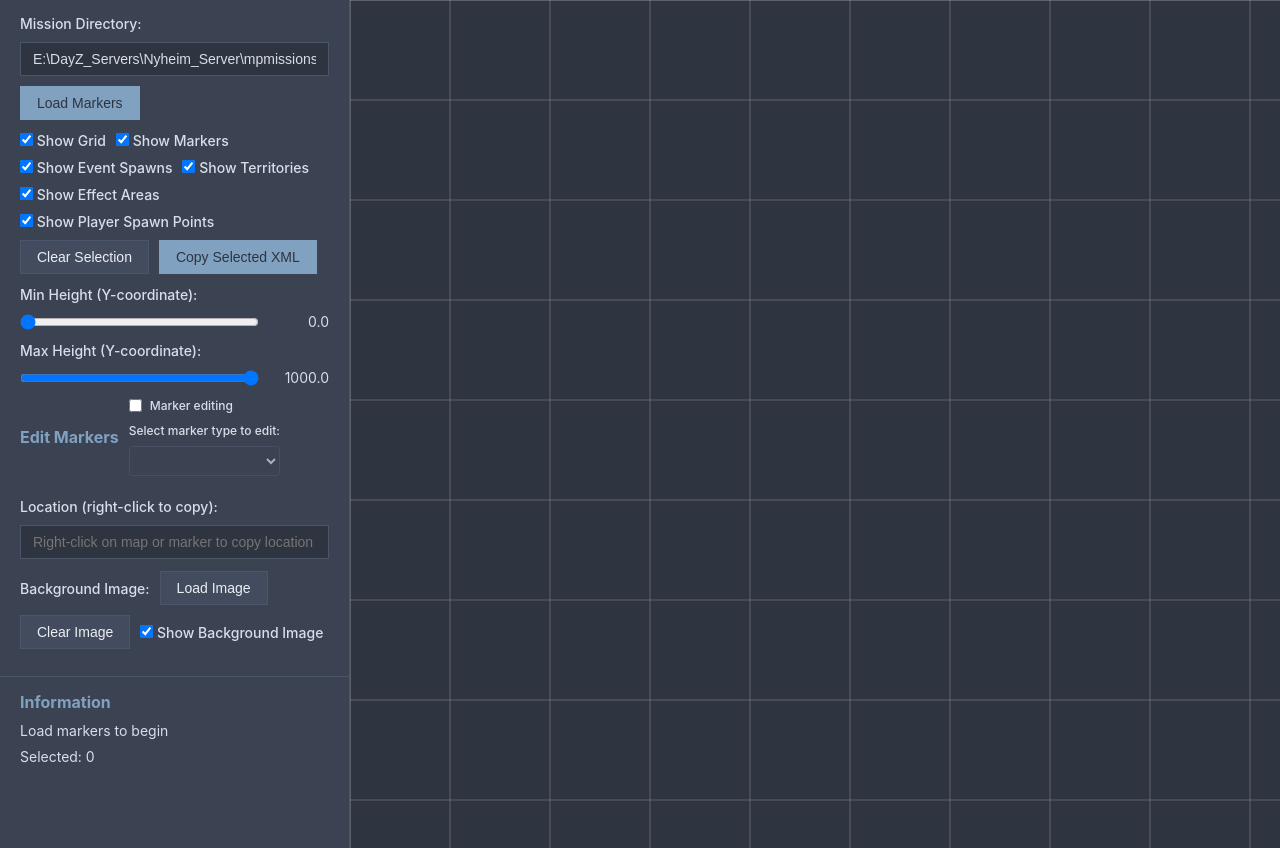
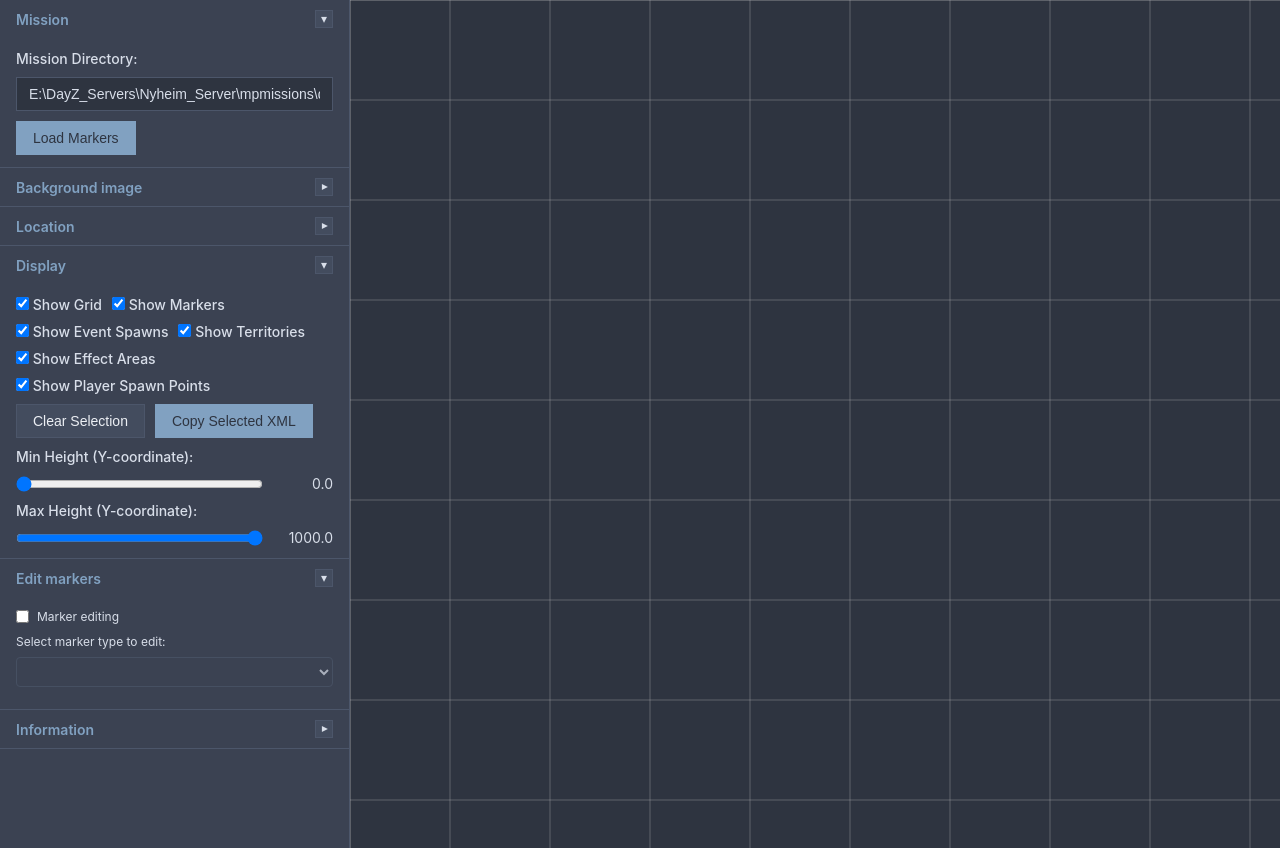
Before and after one commit to poopipe/dayz-economy-slop, a Flask app: template templates/map_viewer.html in a window 1280 px wide. Shown: the part 81-929 px from the top of the page. Run offline with Flask 3, Linux system fonts and the light colour scheme; the template is opened without the code that fills it, so the values that code supplies are empty.

Commit message:
Update sidebar UI and unify marker rendering
- Convert left panel into collapsible sections with persisted open/closed state and centralized ordering

- Unify hover/tooltip/draw for marker types under the markerTypes system

- Reorganize display controls (move height filter into Display; adjust edit controls ordering)

- Update README to reflect current marker editing and event spawn support

```diff
--- a/static/css/map_viewer.css
+++ b/static/css/map_viewer.css
@@ -92,8 +92,61 @@ header h1 {
     background: var(--nord1);
 }
 
+/* Sidebar sections (collapsible) */
+.sidebar-sections {
+    display: flex;
+    flex-direction: column;
+}
+
+.sidebar-section-content {
+    border-bottom: 1px solid var(--nord3);
+}
+
+.sidebar-section-header {
+    display: flex;
+    align-items: center;
+    justify-content: space-between;
+    padding: 10px 16px;
+    background: var(--nord1);
+    cursor: pointer;
+    user-select: none;
+}
+
+.sidebar-section-title {
+    font-size: 14px;
+    font-weight: 600;
+    color: var(--nord9);
+}
+
+.sidebar-section-toggle {
+    width: 18px;
+    height: 18px;
+    display: inline-flex;
+    align-items: center;
+    justify-content: center;
+    color: var(--nord4);
+    border: 1px solid var(--nord3);
+    background: var(--nord2);
+    font-size: 12px;
+    line-height: 1;
+    transition: transform 0.15s ease;
+}
+
+.sidebar-section-body {
+    padding: 12px 16px;
+    background: var(--nord1);
+}
+
+.sidebar-section-content.is-collapsed .sidebar-section-body {
+    display: none;
+}
+
+.sidebar-section-content.is-collapsed .sidebar-section-toggle {
+    transform: rotate(-90deg);
+}
+
 .control-group {
-    margin-bottom: 12px;
+    margin-bottom: 10px;
     display: flex;
     align-items: center;
     gap: 10px;
@@ -224,16 +277,14 @@ header h1 {
 }
 
 .info-panel {
-    padding: 15px 20px;
+    padding: 0;
     flex-shrink: 0;
-    border-top: 1px solid var(--nord3);
-    background: var(--nord1);
+    border-top: none;
+    background: transparent;
 }
 
 .info-panel h3 {
-    margin-bottom: 8px;
-    color: var(--nord9);
-    font-size: 16px;
+    display: none;
 }
 
 .info-panel p {
@@ -245,17 +296,15 @@ header h1 {
 
 /* Filter Section */
 .filter-section {
-    background: var(--nord1);
-    border-top: 1px solid var(--nord3);
-    border-bottom: 1px solid var(--nord3);
-    padding: 15px 20px;
+    background: transparent;
+    border-top: none;
+    border-bottom: none;
+    padding: 0;
     flex-shrink: 0;
 }
 
 .filter-section h3 {
-    margin: 0 0 15px 0;
-    color: var(--nord9);
-    font-size: 1.2em;
+    display: none;
 }
 
 .filter-builder {
--- a/templates/map_viewer.html
+++ b/templates/map_viewer.html
@@ -15,7 +15,8 @@
 
         <div class="main-layout">
             <div class="sidebar">
-                <div class="controls">
+                <div id="sidebarSections" class="sidebar-sections">
+                    <div id="missionSection" class="sidebar-section-content" data-section-id="mission" data-section-title="Mission">
                         <div class="control-group">
                             <label for="missionDir">Mission Directory:</label>
                             <input type="text" id="missionDir" placeholder="Enter mission directory path..."
@@ -23,7 +24,9 @@
                                    value="E:\DayZ_Servers\Nyheim_Server\mpmissions\dayzOffline.nyheim">
                             <button id="loadDataBtn" class="btn btn-primary">Load Markers</button>
                         </div>
+                    </div>
 
+                    <div id="displaySection" class="sidebar-section-content" data-section-id="display" data-section-title="Display">
                         <div class="control-group">
                             <label>
                                 <input type="checkbox" id="showGrid" checked> Show Grid
@@ -62,20 +65,23 @@
                                 <span id="heightFilterValue" style="min-width: 60px; text-align: right; font-size: 14px; color: var(--nord4);">1000.0</span>
                             </div>
                         </div>
+                    </div>
 
-                    <div class="control-group">
-                        <h3 style="margin: 0 0 10px 0; color: var(--nord9); font-size: 16px;">Edit Markers</h3>
+                    <div id="editMarkersSection" class="sidebar-section-content" data-section-id="editMarkers" data-section-title="Edit markers">
                         <!-- Dynamically generated checkboxes and controls -->
                         <div id="editMarkersContainer">
                             <!-- Will be populated by JavaScript -->
                         </div>
                     </div>
 
+                    <div id="locationSection" class="sidebar-section-content" data-section-id="location" data-section-title="Location">
                         <div class="control-group">
                             <label for="locationField">Location (right-click to copy):</label>
                             <input type="text" id="locationField" readonly class="mission-dir-input" placeholder="Right-click on map or marker to copy location">
                         </div>
+                    </div>
 
+                    <div id="backgroundSection" class="sidebar-section-content" data-section-id="backgroundImage" data-section-title="Background image">
                         <div class="control-group">
                             <label for="backgroundImage">Background Image:</label>
                             <input type="file" id="backgroundImage" accept="image/*" style="display: none;">
@@ -102,8 +108,7 @@
                     </div>
 
                 <!-- Filter Section -->
-                <div class="filter-section" id="filterSection" style="display: none;">
-                    <h3>Filters</h3>
+                <div class="filter-section sidebar-section-content" id="filterSection" data-section-id="markerFilters" data-section-title="Filters" style="display: none;">
                     <div class="filter-builder">
                         <div class="filter-input-group">
                             <label for="filterType">Filter Type:</label>
@@ -137,8 +142,7 @@
                 </div>
 
                 <!-- Event Spawn Filter Section -->
-                <div class="filter-section" id="eventSpawnFilterSection" style="display: none;">
-                    <h3>Event Spawn Filters</h3>
+                <div class="filter-section sidebar-section-content" id="eventSpawnFilterSection" data-section-id="eventSpawnFilters" data-section-title="Event spawn filters" style="display: none;">
                     <div class="filter-builder">
                         <div class="filter-input-group">
                             <label for="eventSpawnFilterCriteria">Criteria:</label>
@@ -162,8 +166,7 @@
                 </div>
 
                 <!-- Territory Filter Section -->
-                <div class="filter-section" id="territoryFilterSection" style="display: none;">
-                    <h3>Territory Filters</h3>
+                <div class="filter-section sidebar-section-content" id="territoryFilterSection" data-section-id="territoryFilters" data-section-title="Territory filters" style="display: none;">
                     <div class="filter-builder">
                         <div class="filter-input-group">
                             <label for="territoryFilterType">Filter Type:</label>
@@ -196,11 +199,11 @@
                     </div>
                 </div>
 
-                <div class="info-panel" id="infoPanel">
-                    <h3>Information</h3>
+                <div class="info-panel sidebar-section-content" id="infoPanel" data-section-id="info" data-section-title="Information">
                     <div id="infoContent">
                         <p>Load markers to begin</p>
                         <p id="selectedCount">Selected: 0</p>
+                    </div>
                 </div>
                 </div>
             </div>
```
Also changed, not shown: README.md, static/js/map_viewer.js. Lines whose indentation alone changed are shown as unchanged.
